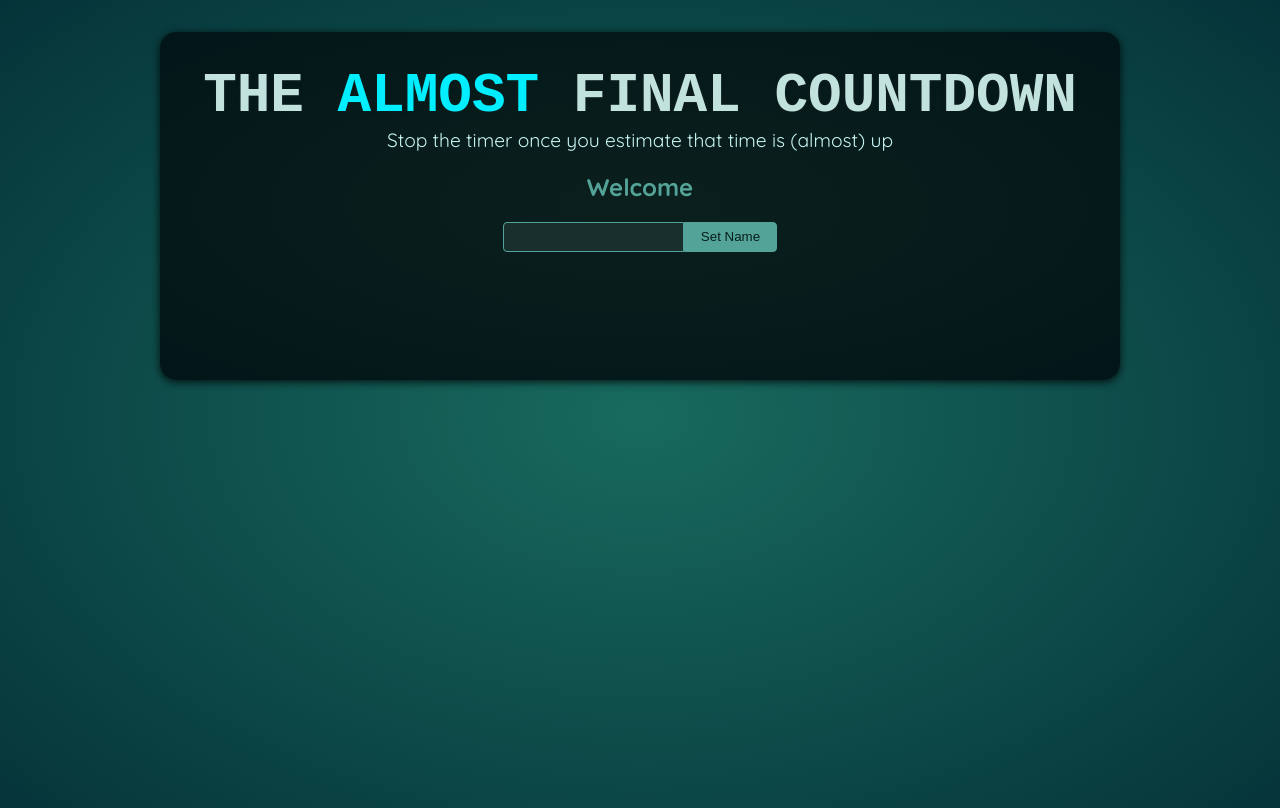
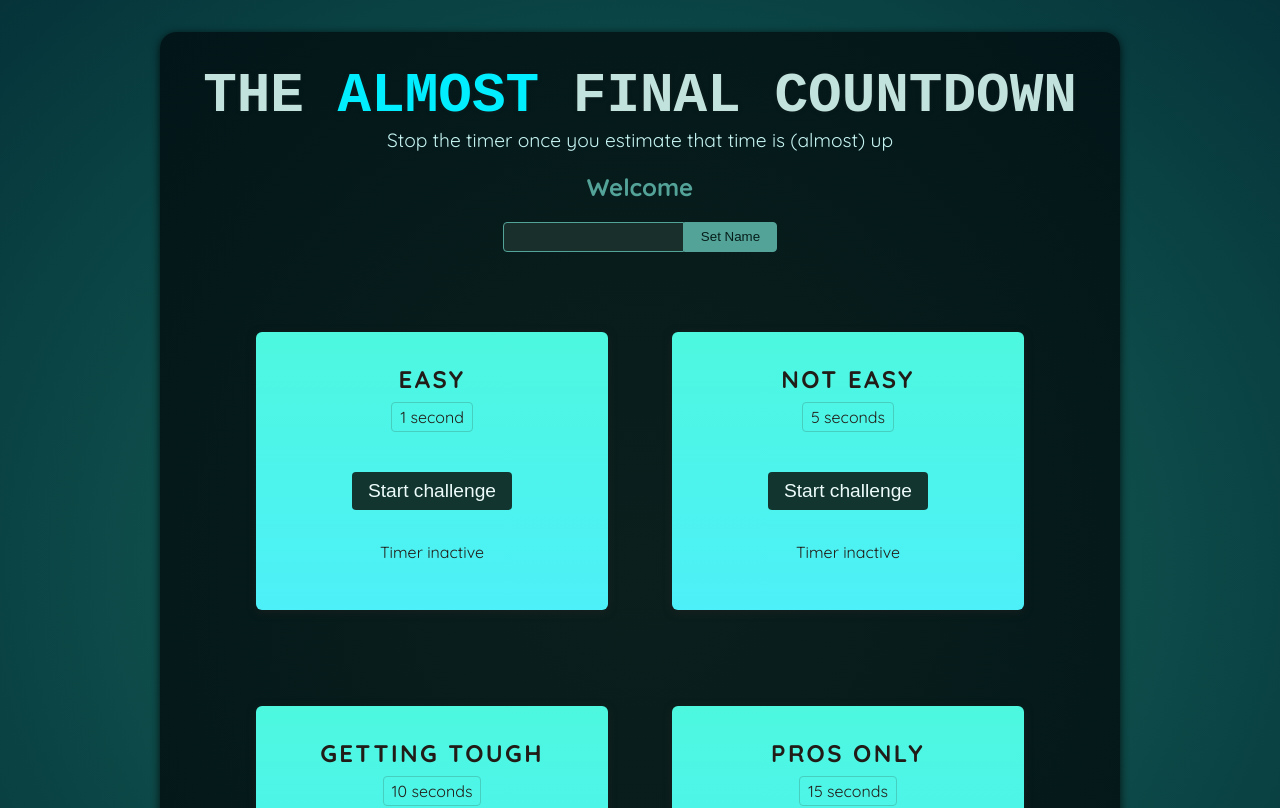
Before and after one commit to BidhunVK/timer-challenge-game, a React (Vite) app: page / in a window 1280 px wide. Shown: the top 808 px of the page. Built offline with nearby package versions, Linux system fonts and the light colour scheme; a web font is replaced by a local one.

Commit message:
add timer and stop and start the timer

```diff
--- a/src/App.jsx
+++ b/src/App.jsx
@@ -1,10 +1,16 @@
 import Player from './components/Player.jsx';
+import TimerChallenge from './components/TimerChallenge.jsx';
 
 function App() {
   return (
     <>
       <Player />
-      <div id="challenges"></div>
+      <div id="challenges">
+        <TimerChallenge title="Easy" targetTime={1} />
+        <TimerChallenge title="Not Easy" targetTime={5} />
+        <TimerChallenge title="Getting tough" targetTime={10} />
+        <TimerChallenge title="Pros only" targetTime={15} />
+      </div>
     </>
   );
 }
--- /dev/null
+++ b/src/components/TimerChallenge.jsx
@@ -0,0 +1,37 @@
+import { useState, useRef } from "react";
+
+// let timer;
+
+export default function TimerChallenge({title , targetTime}){
+    const timer = useRef();
+    const [timerStarted , setTimerStarted] = useState(false);
+    const [timerExpired , setTimerExpired] = useState(false);
+
+    function handleStart(){
+    timer.current = setTimeout(() => {
+            setTimerExpired(true);
+        }, targetTime*1000);
+
+        setTimerStarted(true);
+    }
+
+    function handleStop(){
+        clearTimeout(timer.current);
+    }
+
+    return <section className="challenge">
+        <h2>{title}</h2>
+        {timerExpired && <p>You lost!</p> }
+        <p className="challenge-time">
+            {targetTime} second{targetTime > 1 ? 's' : ''}
+        </p>
+        <p>
+            <button onClick={timerStarted ? handleStop : handleStart}>
+               {timerStarted ? 'Stop' :' Start'} challenge
+            </button>
+        </p>
+        <p className={timerStarted ? 'active' : undefined}>
+        {timerStarted ? 'Timer running... ' : 'Timer inactive' }
+        </p>
+    </section>
+}
```
